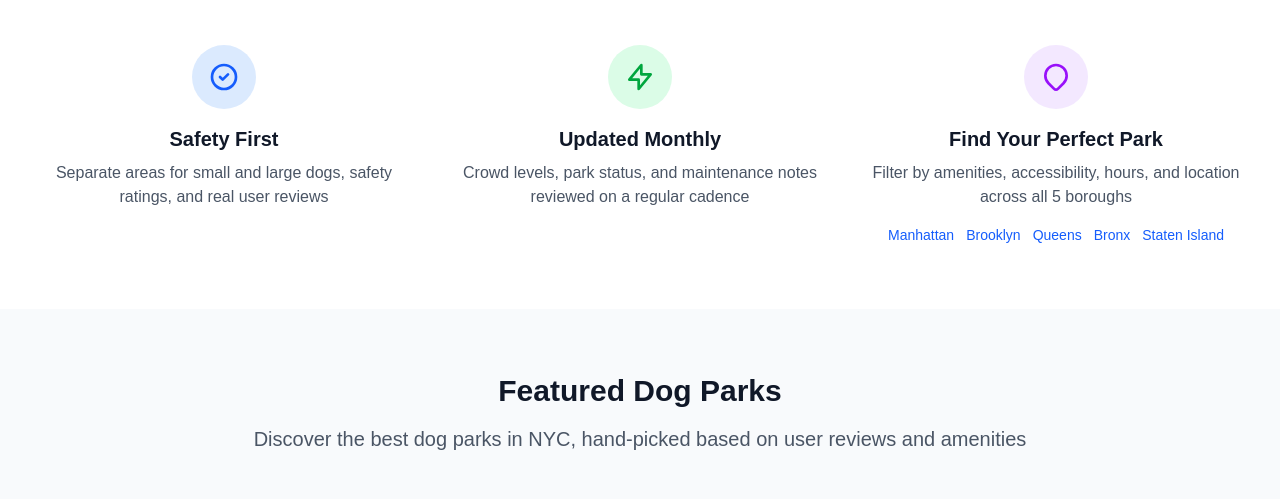
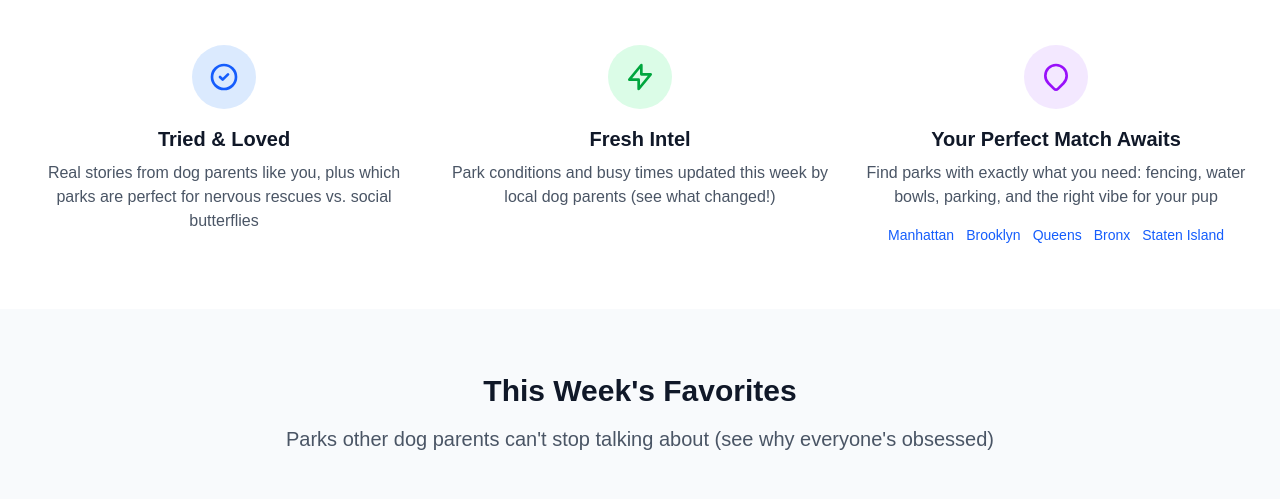
Before and after one commit to ronaldregan621/dogrunnearme-web, a Next.js app: page / in a window 1280 px wide. Shown: the part 740-1239 px from the top of the page. Built offline with nearby package versions, Linux system fonts and the light colour scheme; no server answers; grey boxes are pictures that could not be loaded.

Commit message:
content(adsense): update copy, headings, and CTAs to drive engagement and page views

```diff
--- a/src/app/page.tsx
+++ b/src/app/page.tsx
@@ -85,9 +85,9 @@ export default function Home() {
                 <path strokeLinecap="round" strokeLinejoin="round" strokeWidth={2} d="M9 12l2 2 4-4m6 2a9 9 0 11-18 0 9 9 0 0118 0z" />
               </svg>
             </div>
-            <h3 className="text-xl font-semibold text-gray-900 mb-2">Safety First</h3>
+            <h3 className="text-xl font-semibold text-gray-900 mb-2">Tried & Loved</h3>
             <p className="text-gray-600">
-              Separate areas for small and large dogs, safety ratings, and real user reviews
+              Real stories from dog parents like you, plus which parks are perfect for nervous rescues vs. social butterflies
             </p>
           </div>
 
@@ -97,9 +97,9 @@ export default function Home() {
                 <path strokeLinecap="round" strokeLinejoin="round" strokeWidth={2} d="M13 10V3L4 14h7v7l9-11h-7z" />
               </svg>
             </div>
-            <h3 className="text-xl font-semibold text-gray-900 mb-2">Updated Monthly</h3>
+            <h3 className="text-xl font-semibold text-gray-900 mb-2">Fresh Intel</h3>
             <p className="text-gray-600">
-              Crowd levels, park status, and maintenance notes reviewed on a regular cadence
+              Park conditions and busy times updated this week by local dog parents (see what changed!)
             </p>
           </div>
 
@@ -109,9 +109,9 @@ export default function Home() {
                 <path strokeLinecap="round" strokeLinejoin="round" strokeWidth={2} d="M17.657 16.657L13.414 20.9a1.998 1.998 0 01-2.827 0l-4.244-4.243a8 8 0 1111.314 0z" />
               </svg>
             </div>
-            <h3 className="text-xl font-semibold text-gray-900 mb-2">Find Your Perfect Park</h3>
+            <h3 className="text-xl font-semibold text-gray-900 mb-2">Your Perfect Match Awaits</h3>
             <p className="text-gray-600">
-              Filter by amenities, accessibility, hours, and location across all 5 boroughs
+              Find parks with exactly what you need: fencing, water bowls, parking, and the right vibe for your pup
             </p>
             <div className="mt-4 flex flex-wrap gap-3 justify-center text-sm">
               <Link href="/nyc/manhattan" className="text-blue-600 hover:underline">Manhattan</Link>
@@ -129,10 +129,10 @@ export default function Home() {
         <div className="max-w-7xl mx-auto px-4 sm:px-6 lg:px-8 py-16">
           <div className="text-center mb-12">
             <h2 className="text-3xl font-bold text-gray-900 mb-4">
-              Featured Dog Parks
+              This Week&apos;s Favorites
             </h2>
             <p className="text-xl text-gray-600">
-              Discover the best dog parks in NYC, hand-picked based on user reviews and amenities
+              Parks other dog parents can&apos;t stop talking about (see why everyone&apos;s obsessed)
             </p>
           </div>
 
@@ -144,7 +144,7 @@ export default function Home() {
 
           <div className="text-center mt-12">
             <Link href="/parks" className="bg-blue-600 text-white px-8 py-3 rounded-lg font-semibold hover:bg-blue-700 transition-colors">
-              View All Parks
+              See This Week&apos;s Most Popular Spots
             </Link>
           </div>
         </div>
@@ -232,14 +232,14 @@ export default function Home() {
       <div className="bg-gray-900 text-white py-16">
         <div className="max-w-7xl mx-auto px-4 sm:px-6 lg:px-8 text-center">
           <h2 className="text-3xl font-bold mb-4">
-            Ready to Find Your Perfect Dog Park?
+            Find Your Spot in 30 Seconds
           </h2>
           <p className="text-xl text-gray-300 mb-8">
-            Join thousands of NYC dog owners who trust our directory for safe, fun park experiences
+            Join 10,000+ dog parents who discovered their go-to parks here (see what you&apos;ve been missing)
           </p>
-          <Link href="/parks" className="bg-blue-600 text-white px-8 py-3 rounded-lg font-semibold hover:bg-blue-700 transition-colors">
-            Start Exploring
-          </Link>
+          <div className="flex flex-col sm:flex-row gap-4 justify-center">
+            <HeroButtons />
+          </div>
         </div>
       </div>
 
```
